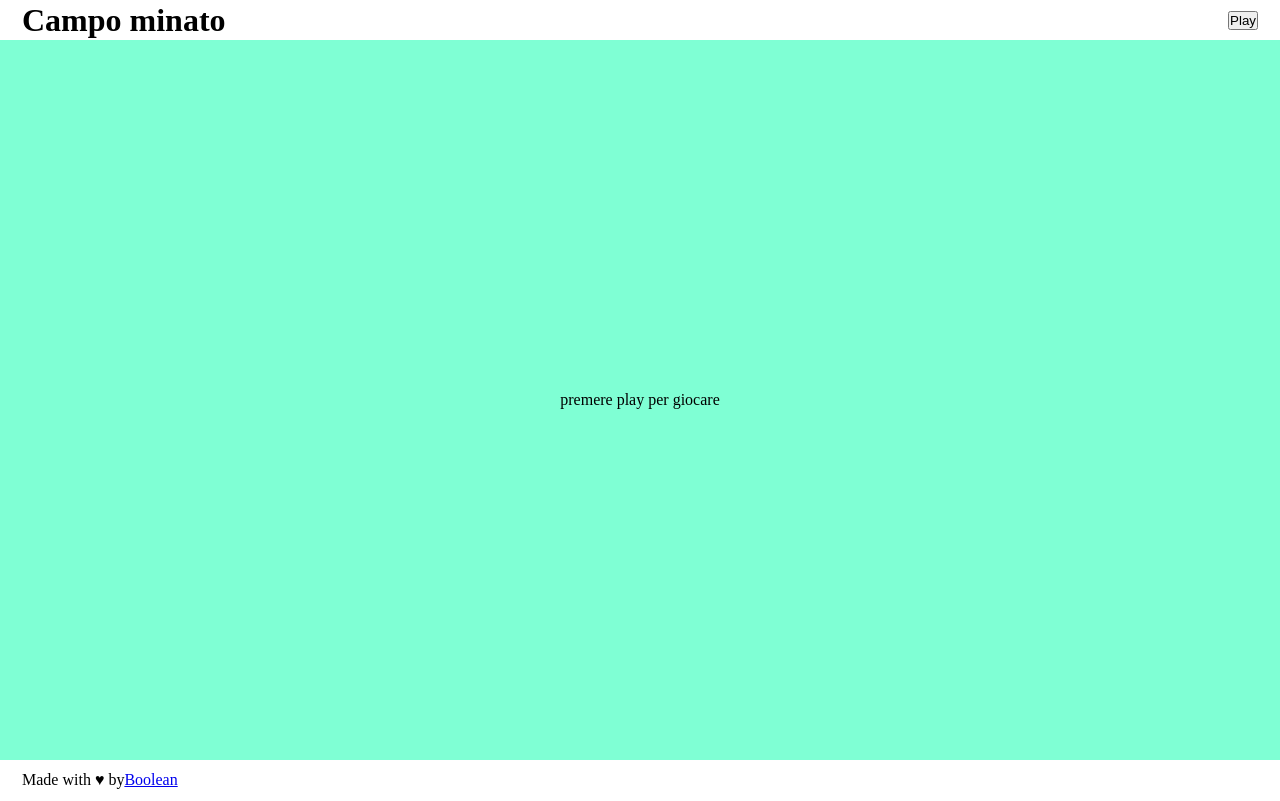
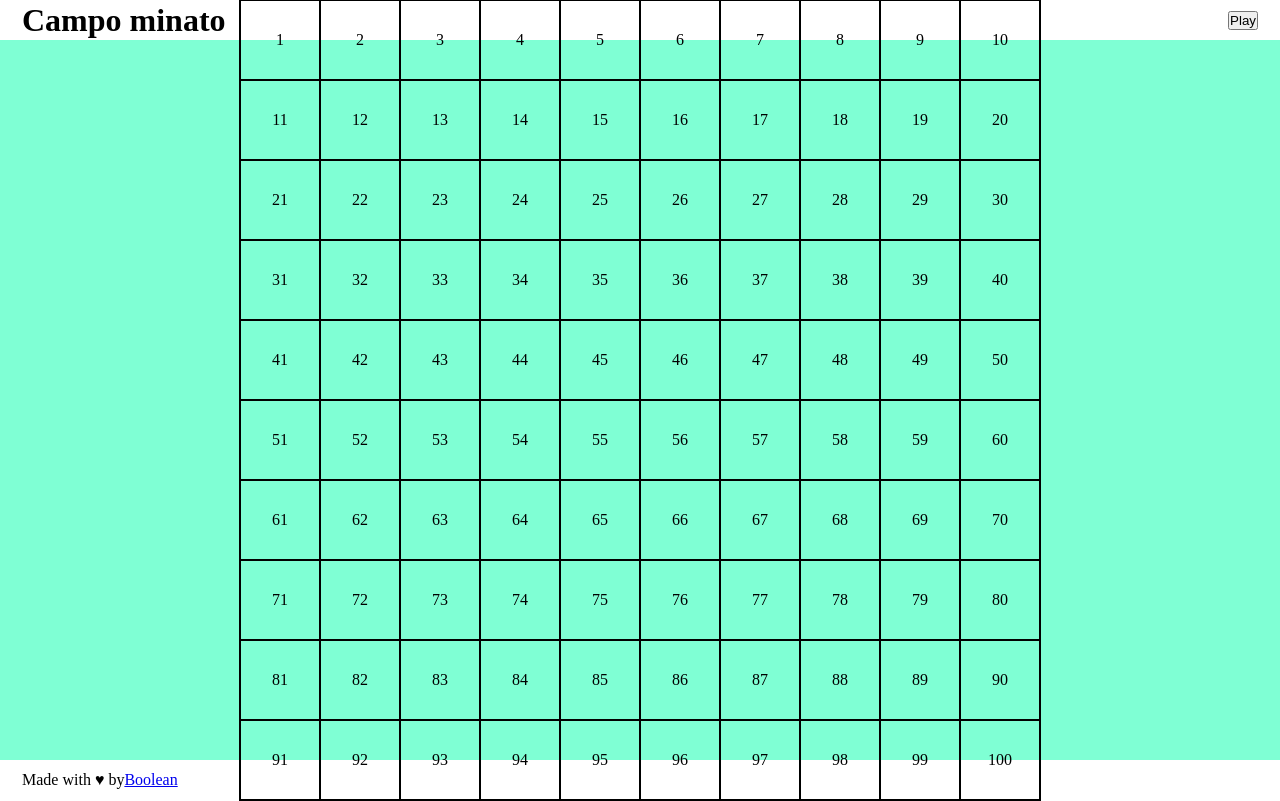
Before and after one commit to MatteoGunetto/js-campominato-grid, a plain HTML site: page index.html in a window 1280 px wide. Both pictures are taken after a click on the button "Play". Drawn offline with Linux system fonts and the light colour scheme.

Commit message:
javascript completo/ refactoring css_html

```diff
--- a/jsgrid.js
+++ b/jsgrid.js
@@ -3,3 +3,52 @@
 // Ogni cella ha un numero progressivo, da 1 a 100.
 // Ci saranno quindi 10 caselle per ognuna delle 10 righe.
 // Quando l’utente clicca su ogni cella, la cella cliccata si colora di azzurro ed emetto un messaggio in console con il numero della cella cliccata.
+
+//selezion elementi nel DOM
+const elementInfo = document.querySelector('.info');
+const elementGrid = document.querySelector ('.grid');
+const buttonPlay = document.querySelector('#play');
+
+// Istruzioni bottone
+buttonPlay.addEventListener('click', function(){
+
+    //Nascondo messaggio iniziale
+    elementInfo.classList.add('hidden');
+
+    //Appare contorno griglia
+    elementGrid.classList.remove('hidden');
+
+    //Numero celle
+    const n_Cells = 100;
+
+    //Genero griglia completa
+    createGrid(n_Cells, elementGrid);
+});
+
+
+
+// FUNZIONI
+function createGrid (n_Cells, elementContainer){
+    console.log(n_Cells);
+
+
+    //Reset schermata griglia
+    elementContainer.innerHtml = '';
+
+    for (let i = 1; i <= n_Cells; i++){
+        //Creazione cella con stile css
+        const elementCell = document.createElement('div');
+        elementCell.innerHTML = i;
+        elementCell.classList.add('cell');
+
+
+        elementContainer.append(elementCell);
+
+        //Aggiunta azione alla cella creata
+        elementCell.addEventListener('click', function(){
+            console.log(this);
+            console.log('Selezionata cella N.' + this.innerHTML);
+            this.classList.add('clicked');
+        });
+    }
+}
```
Also changed, not shown: index.html (+4 -4 lines), style.css (+5 -3 lines).
